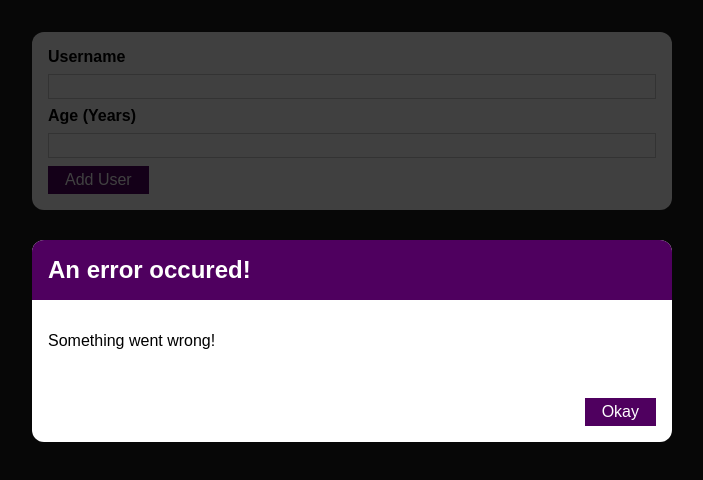
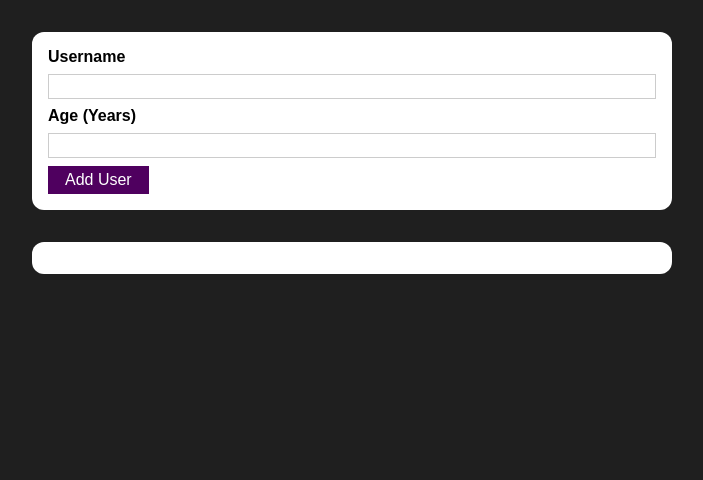
Before and after one commit to anuzza/AddUserProject, a React (Create React App) app: page / in a window 1280 px wide. Shown: the top 480 px of the page, without its empty margins (288-991 px from the left). Built offline with nearby package versions, Linux system fonts and the light colour scheme.

Commit message:
managed the error state

```diff
--- a/src/Components/UI/ErrorModal.js
+++ b/src/Components/UI/ErrorModal.js
@@ -8,7 +8,7 @@
     return(
         <div>
 
-        <div className={classes.backdrop}/>
+        <div className={classes.backdrop} onClick={props.onConfirm}/>
         <Card className = {classes.modal}>
             <header className={classes.header}>
                 <h2>{props.title}</h2>
@@ -18,7 +18,7 @@
                     <p>{props.msg}</p>
                 </div>
                 <footer className={classes.actions}>
-                    <Button>Okay</Button>
+                    <Button onClick={props.onConfirm}>Okay</Button>
                 </footer>
         </Card>
         </div>
--- a/src/Components/Users/AddUser.js
+++ b/src/Components/Users/AddUser.js
@@ -10,13 +10,23 @@
 
     const [enteredAge, setEnteredAge] = useState('');
 
+    const [error, setError] = useState();
+
 
     const addUserHandler = (event)=>{
         event.preventDefault();
         if(enteredUsername.trim().length===0|| enteredAge.trim().length===0){
+            setError({
+                title: 'Invalid Input',
+                message: 'Please enter a valid name and age (non-empty values).'
+            });
             return;
         }
         if(+enteredAge<1){
+            setError({
+                title: 'Invalid age',
+                message: 'Please enter a valid age (>0).'
+            });
             return;
         }
         props.onAddUser(enteredUsername, enteredAge);
@@ -35,9 +45,11 @@
         setEnteredAge(event.target.value);
     }
 
+    const errorHandler =()=>{setError(null);}
+
     return (
         <div>
-    <ErrorModal title = "An error occured!" msg = "Something went wrong!"/>
+    {error && <ErrorModal title = {error.title} msg = {error.message} onConfirm ={errorHandler}/>}
 
     <Card className ={classes.input}>
         <form onSubmit={addUserHandler}>
```
